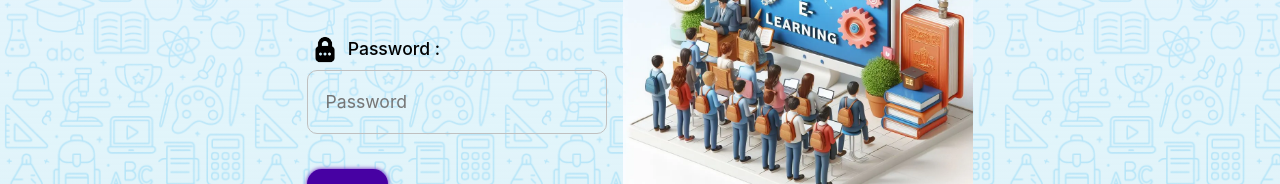
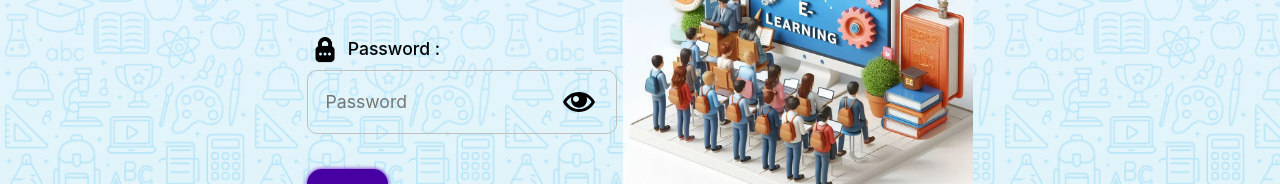
Before and after one commit to RID-Techs/E-learning-learning-space-front, a React (Vite) app: page /signin in a window 1280 px wide. Shown: the part 303-487 px from the top of the page. Built offline with nearby package versions, Linux system fonts and the light colour scheme; no server answers.

Commit message:
Password hide/show toggle feature in sign up/in forms

```diff
--- a/src/Components/SignIn.jsx
+++ b/src/Components/SignIn.jsx
@@ -1,6 +1,8 @@
 import supabase from "../Config/DbConnect"
 // Image logo, stars, star, username, password is from https://icons8.com/
 import logo from "/learns.png";
+import eye from "/eye.svg";
+import eyeBlocked from "/eye-blocked.svg";
 import stars from "/stars.png";
 import star from "/stars_2.png";
 import username from "/username.png";
@@ -13,6 +15,11 @@ import { useNavigate } from "react-router-dom";
 export function SignIn() {
   const navigate = useNavigate();
   const [loading, setLoading] = useState("Sign in");
+
+  const [showPass, setShowPass] = useState(false);
+  const handleShowPass = () => {
+    setShowPass(!showPass);
+  }
 
   const [dateOfCreation, setDateOfCreation] = useState("2024");
 
@@ -136,7 +143,16 @@ export function SignIn() {
                 {" "}
                 <img height={36} src={password} alt="password" /> Password :
               </label>
-              <input type="password" id="password" placeholder="Password" />
+              <div className="password-wrapper">
+                <input type={showPass ? "text" : "password"} id="password" placeholder="Password" />
+                {
+                  showPass ? (
+                    <img onClick={handleShowPass} src={eyeBlocked} alt="show" />
+                  ) : (
+                    <img onClick={handleShowPass} src={eye} alt="hide" />
+                  )
+                }
+              </div>
             </div>
             <div className="">
               <button onClick={handleSignUp} id="login-button" type="button">
--- a/src/Components/SignUp.jsx
+++ b/src/Components/SignUp.jsx
@@ -1,6 +1,8 @@
 import supabase from "../Config/DbConnect"
 // Image logo, stars, star, username, password is from https://icons8.com/
 import logo from "/learns.png";
+import eye from "/eye.svg";
+import eyeBlocked from "/eye-blocked.svg";
 import stars from "/stars.png";
 import star from "/stars_2.png";
 import username from "/username.png";
@@ -11,6 +13,11 @@ import { useState, useEffect} from "react";
 export function SignUp() {
   const [loading, setLoading] = useState("Sign up");
   const [dateOfCreation, setDateOfCreation] = useState("2024");
+
+  const [showPass, setShowPass] = useState(false);
+  const handleShowPass = () => {
+    setShowPass(!showPass);
+  }
 
   useEffect(() => {
     const getYear = () => {
@@ -131,7 +138,16 @@ export function SignUp() {
                 {" "}
                 <img height={36} src={password} alt="password" /> Password :
               </label>
-              <input type="password" id="password" placeholder="Password" />
+              <div className="password-wrapper">
+                              <input type={showPass ? "text" : "password"} id="password" placeholder="Password" />
+                              {
+                                showPass ? (
+                                  <img onClick={handleShowPass} src={eyeBlocked} alt="show" />
+                                ) : (
+                                  <img onClick={handleShowPass} src={eye} alt="hide" />
+                                )
+                              }
+                            </div>
             </div>
             <div className="">
               <button onClick={handleSignUp} id="login-button" type="button">
--- a/src/index.css
+++ b/src/index.css
@@ -384,6 +384,19 @@ header{
 
 #exam-papers-icon {
   color: rgb(2, 34, 138);
+}
+
+.password-wrapper {
+  position: relative;
+}
+
+.password-wrapper > img {
+  position: absolute;
+  top: 50%;
+  transform: translateY(-50%);
+  right: 0;
+  margin-right: 0.7em;
+  cursor: pointer;
 }
 
 .test-wraper {
```
Also changed, not shown: public/eye-blocked.svg (added), public/eye.svg (added).
